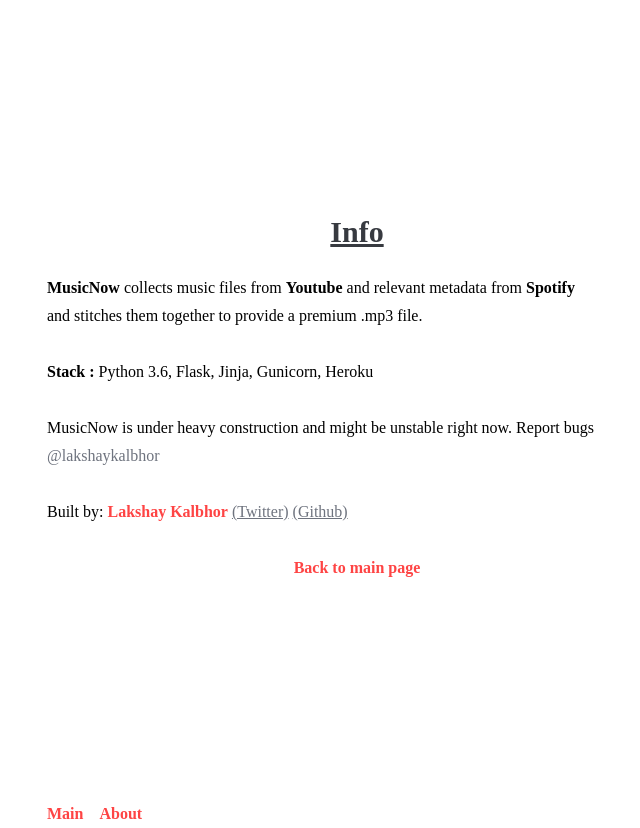
After one commit to kalbhor/MusicSeize, a Flask app: page /about in a window 1280 px wide. The commit adds this page. Shown: the whole page, without its empty margins (283-923 px from the left). Run offline with Flask 2, Linux system fonts and the light colour scheme; some libraries are stand-ins or nearby versions.

Commit message:
Added bottom navbar

```diff
--- a/deploy.py
+++ b/deploy.py
@@ -41,6 +41,9 @@ def download_song(input_title, input_url):
 def index():
     return render_template('form_submit.html')
 
+@app.route('/about')
+def about():
+    return render_template('about.html')
 @app.route('/songlist/', methods=['POST'])
 def songlist():
     song_name = request.form['songname']
--- /dev/null
+++ b/templates/about.html
@@ -0,0 +1,33 @@
+{% extends "layout.html" %}
+
+{% block content %}
+	<div class="wrap">
+	<div class="animated fadeInLeft center">
+	<div id="container">
+    <br>
+    <center><h1><u>Info</u></h1></center>
+    <br>
+    <p style="font-weight: normal;"><strong>MusicNow</strong> collects music files from <strong>Youtube</strong> and relevant metadata from <strong>Spotify</strong> <br> and stitches them together to provide a premium .mp3 file.</p>
+    <br>
+    <p>
+    <strong>Stack : </strong>
+    Python 3.6,
+    Flask,
+    Jinja,
+    Gunicorn,
+    Heroku
+    </p>
+    <br>
+    <p>MusicNow is under heavy construction and might be unstable right now. Report bugs <a href="mailto:lakshaykalbhor@gmail.com">@lakshaykalbhor</a></p>
+    <br>
+    <p>Built by: <a class="ruby" href="https://lakshaykalbhor.github.io/">Lakshay Kalbhor</a>
+    <a class="linkedin" target="_blank" href="https://www.twitter.com/lakshaykalbhor"><span><u>(Twitter)</u></span></a>
+    <a class="linkedin" target="_blank" href="http://www.github.com/lakshaykalbhor"><span><u>(Github)</u></span></a></p>
+    <br>
+    <center><p><a class="ruby" href="{{ url_for('index') }}">Back to main page</a></p></center>
+    <br>
+	</div>
+	</div>
+	</div>
+
+{% endblock %}
--- a/templates/form_submit.html
+++ b/templates/form_submit.html
@@ -15,7 +15,4 @@
 </h2>
 </div>
 </div>
-<p style="font-weight: normal;">"<strong>MusicNow</strong> collects music files from <strong>Youtube</strong> and relevant metadata from <strong>Spotify</strong> and stitches them together to provide a premium .mp3 file"</p>
-<p>PS: beta version; will fine-tune after May 2017</p>
-<br><br>
 {% endblock %}
--- a/templates/layout.html
+++ b/templates/layout.html
@@ -29,12 +29,10 @@
 	{% endblock %}
 	<footer>
 		<div id="left">
-			<p>Built by: <a class="email" href="https://lakshaykalbhor.github.io/">Lakshay Kalbhor</a></p>
-		</div>
-		<div id="right">
-			<ul>
-				<li><p><a class="dribbble" target="_blank" href="http://www.github.com/lakshaykalbhor">Github</a></p></li>
-				<li><p><a class="linkedin" target="_blank" href="https://www.twitter.com/lakshaykalbhor">Twitter</a></p></li>
+			<ul style="list-style: none;">
+			    <li style="float: left;"><p><a class="ruby" href="{{ url_for('index') }}">Main</a>&nbsp;&nbsp;&nbsp;&nbsp;</p></li>
+                <li style="float: left;"><p><a class="ruby" href="{{ url_for('about') }}">About</a>&nbsp;&nbsp;&nbsp;&nbsp;</p></li>
+                <!-- <li style="float: left;"><p><a class="ruby" href="{{ url_for('about') }}">Feed</a>&nbsp;&nbsp;&nbsp;&nbsp;</p></li> -->
 			</ul>
 		</div>
 	</footer>
```
